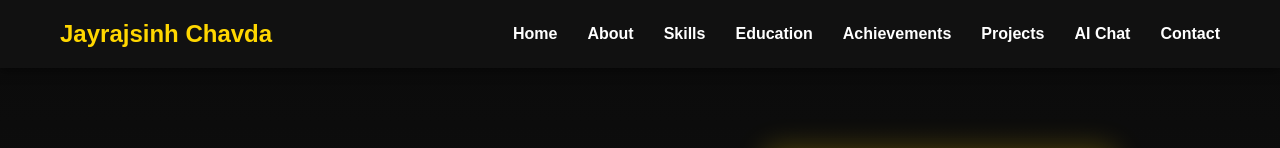
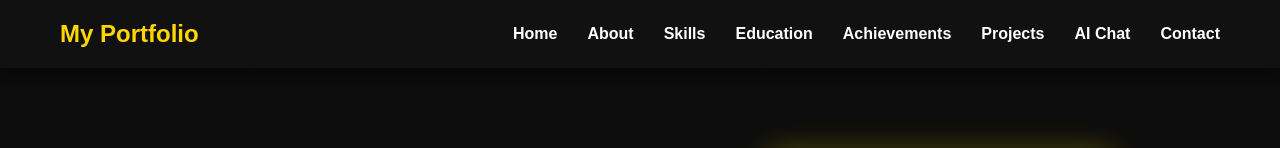
Before and after one commit to jayrajsinh33/http-jayrajsinh.github.io, a plain HTML site: page home.html in a window 1280 px wide. Shown: the top 148 px of the page. Drawn offline with Linux system fonts and the light colour scheme.

Commit message:
Update home.html

```diff
--- a/home.html
+++ b/home.html
@@ -576,7 +576,7 @@
   <header>
     <div class="container">
       <nav>
-        <div class="logo">Jayrajsinh Chavda</div>
+        <div class="logo">My Portfolio</div>
         <ul class="nav-links">
           <li><a href="#hero">Home</a></li>
           <li><a href="#about">About</a></li>
```
